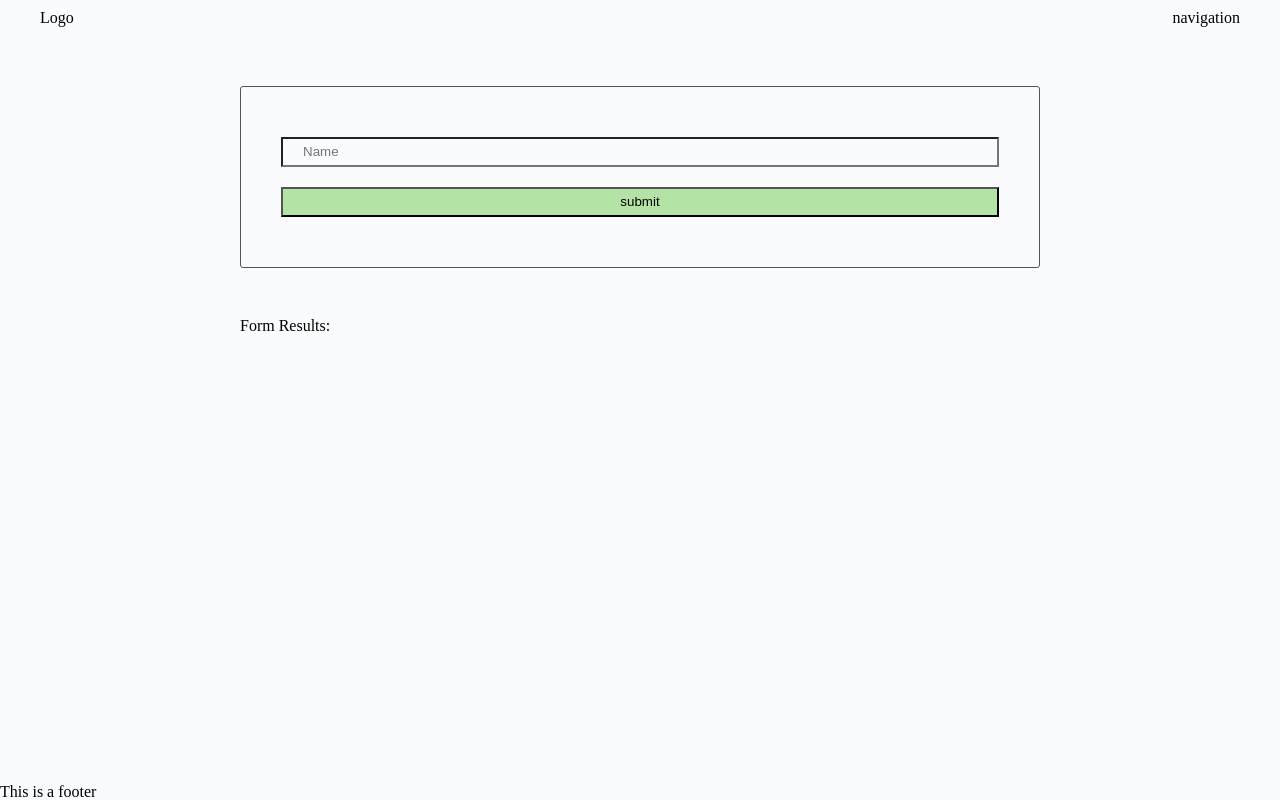
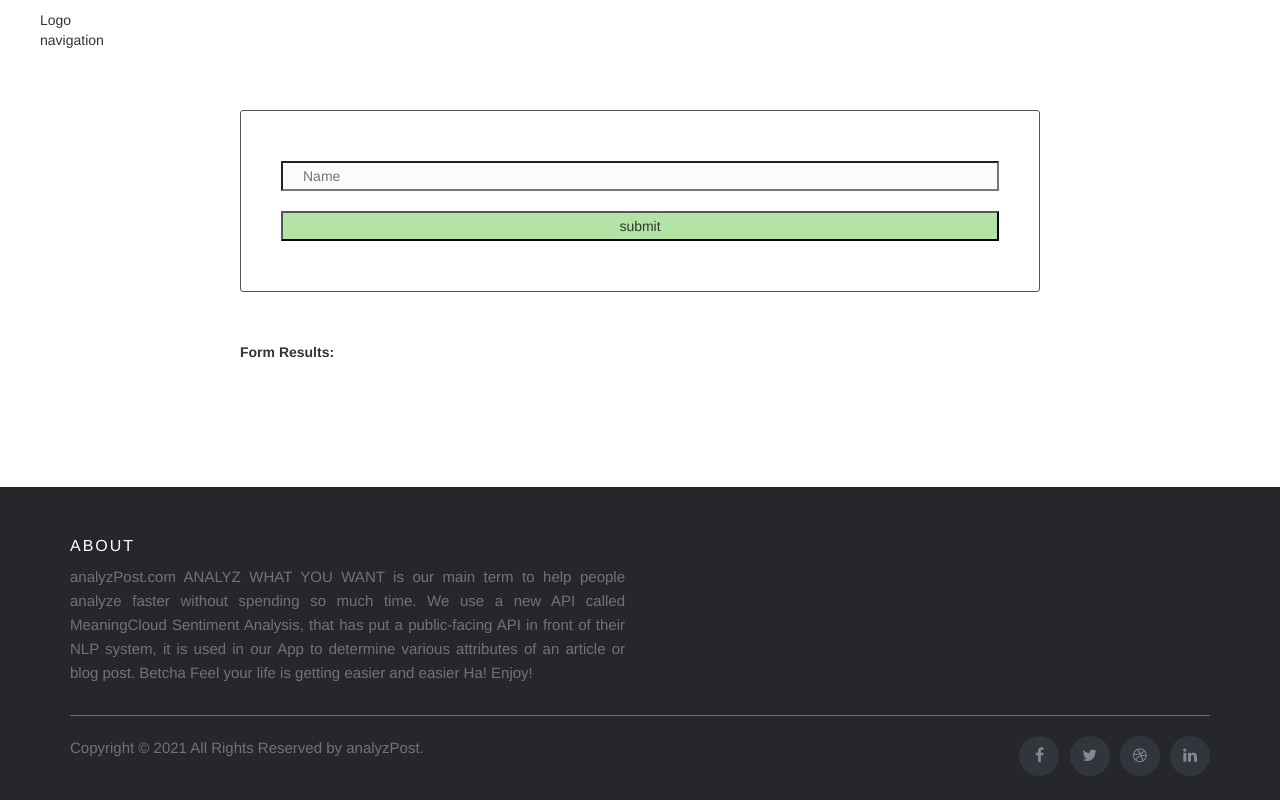
Before and after one commit to mohamed00Sayed/evaluate-news-nlp, a website: page src/client/views/index.html in a window 1280 px wide. Drawn offline with nearby package versions, Linux system fonts and the light colour scheme; files that its build step writes are made by us from their sources.

Commit message:
refactor: footer

```diff
--- a/src/client/styles/footer.scss
+++ b/src/client/styles/footer.scss
@@ -0,0 +1,188 @@
+$footer-background: #26272b;
+$footer-color: #737373;
+$footer-hr-border-top-color: #bbb;
+$footer-h6-color: #fff;
+$footer-a-color: #737373;
+$footer-a-hover-color: #3366cc;
+$social-icons-a-color: #33353d;
+/*footer links colors*/
+$footer-links-a-color: #737373;
+$footer-links-a-play-color: #3366cc;
+
+.site-footer
+{
+  background-color: $footer-background;
+  padding:45px 0 20px;
+  font-size:15px;
+  line-height:24px;
+  color: $footer-color;
+  hr{
+    border-top-color: $footer-hr-border-top-color;
+    opacity:0.5
+  }
+
+  hr.small{
+    margin:20px 0
+  }
+
+  h6{
+    color: $footer-h6-color;
+    font-size:16px;
+    text-transform:uppercase;
+    margin-top:5px;
+    letter-spacing:2px
+  }
+
+  a{
+    color: $footer-a-color;
+    &:hover{
+      color: $footer-a-hover-color;
+      text-decoration:none;
+    }
+  }
+  .social-icons{
+    text-align:right;
+    a{
+      width:40px;
+      height:40px;
+      line-height:40px;
+      margin-left:6px;
+      margin-right:0;
+      border-radius:100%;
+      background-color: $social-icons-a-color;
+    }
+  }
+}
+
+.footer-links
+{
+  padding-left:0;
+  list-style:none;
+
+  li{
+    display:block
+  }
+
+  a{
+    color: $footer-links-a-color;
+    &:active, &:focus, &:hover{
+      color: $footer-links-a-play-color;
+      text-decoration:none;
+    }
+  }
+
+  &.inline{
+    li{
+      display:inline-block
+    }
+  }
+}
+
+.copyright-text
+{
+  margin:0
+}
+
+@media (max-width:991px)
+{
+  .site-footer [class^=col-]
+  {
+    margin-bottom:30px
+  }
+}
+
+@media (max-width:767px)
+{
+  .site-footer
+  {
+    padding-bottom:0;
+    .copyright-text, .social-icons{
+      text-align:center
+    }
+  }
+
+}
+
+/*social icons colors*/
+$social-icons-li-title-color: #96a2b2;
+$social-icons-a-background: #eceeef;
+$social-icons-a-play-background: #29aafe;
+$social-icons-a-color: #818a91;
+$social-icons-a-play-color: #fff;
+$facebook-hover-background: #3b5998;
+$twitter-hover-background: #00aced;
+$linkedin-hover-background: #007bb6;
+$dribbble-hover-background: #ea4c89;
+
+.social-icons{
+  padding-left:0;
+  margin-bottom:0;
+  list-style:none;
+  li{
+    display:inline-block;
+    margin-bottom:4px;
+    &.title{
+      margin-right:15px;
+      text-transform:uppercase;
+      color: $social-icons-li-title-color;
+      font-weight:700;
+      font-size:13px
+    }
+  }
+
+  a{
+    background-color: $social-icons-a-background;
+    color: $social-icons-a-color;
+    font-size:16px;
+    display:inline-block;
+    line-height:44px;
+    width:44px;
+    height:44px;
+    text-align:center;
+    margin-right:8px;
+    border-radius:100%;
+    -webkit-transition:all .2s linear;
+    -o-transition:all .2s linear;
+    transition:all .2s linear;
+
+    &:active, &:focus, &:hover{
+      color: $social-icons-a-play-color;
+      background-color: $social-icons-a-play-background;
+    }
+
+    &.facebook:hover{
+      background-color: $facebook-hover-background;
+    }
+
+    &.twitter:hover{
+      background-color: $twitter-hover-background;
+    }
+
+    &.linkedin:hover{
+      background-color: $linkedin-hover-background;
+    }
+
+    &.dribbble:hover{
+      background-color: $dribbble-hover-background;
+    }
+  }
+  &.size-sm{
+    a{
+      line-height:34px;
+      height:34px;
+      width:34px;
+      font-size:14px
+    }
+  }
+}
+
+@media (max-width:767px)
+{
+  .social-icons{
+    li.title{
+      display:block;
+      margin-right:0;
+      font-weight:600;
+    }
+  }
+}
--- a/src/client/views/index.html
+++ b/src/client/views/index.html
@@ -8,6 +8,11 @@
         <link rel="stylesheet" href="/styles/header.css">
         <link rel="stylesheet" href="/styles/form.css">
         <link rel="stylesheet" href="/styles/footer.css">
+
+        <link rel="stylesheet" href="https://maxcdn.bootstrapcdn.com/bootstrap/3.3.7/css/bootstrap.min.css"/>
+        <script src="https://ajax.googleapis.com/ajax/libs/jquery/3.2.1/jquery.min.js"></script>
+        <script src="https://maxcdn.bootstrapcdn.com/bootstrap/3.3.7/js/bootstrap.min.js"></script>
+        <link rel="stylesheet" href="https://cdnjs.cloudflare.com/ajax/libs/font-awesome/4.7.0/css/font-awesome.min.css"/>
     </head>
 
     <body>
@@ -35,9 +40,36 @@
             </section>
         </main>
 
-        <footer>
-            <p>This is a footer</p>
-        </footer>
+        <!-- Site footer -->
+    <footer class="site-footer">
+      <div class="container">
+        <div class="row">
+          <div class="col-sm-12 col-md-6">
+            <h6>About</h6>
+            <p class="text-justify">analyzPost.com <i>ANALYZ WHAT YOU WANT </i> is our main term to help people analyze faster without spending so much time. We use a new API called MeaningCloud Sentiment Analysis, that has put a public-facing API in front of their NLP system, it is used in our App to determine various attributes of an article or blog post. Betcha Feel your life is getting easier and easier Ha! Enjoy!</p>
+          </div>
+        </div>
+        <hr>
+      </div>
+      <div class="container">
+        <div class="row">
+          <div class="col-md-8 col-sm-6 col-xs-12">
+            <p class="copyright-text">Copyright &copy; 2021 All Rights Reserved by
+         <a href="#">analyzPost</a>.
+            </p>
+          </div>
+
+          <div class="col-md-4 col-sm-6 col-xs-12">
+            <ul class="social-icons">
+              <li><a class="facebook" href="https://www.facebook.com/muhammad.sayed.77398143/"><i class="fa fa-facebook"></i></a></li>
+              <li><a class="twitter" href="https://twitter.com/sayedm22529"><i class="fa fa-twitter"></i></a></li>
+              <li><a class="dribbble" href="#"><i class="fa fa-dribbble"></i></a></li>
+              <li><a class="linkedin" href="https://www.linkedin.com/in/mohammad-sayed-8389b7217/"><i class="fa fa-linkedin"></i></a></li>
+            </ul>
+          </div>
+        </div>
+      </div>
+</footer>
 
     </body>
 </html>
```
